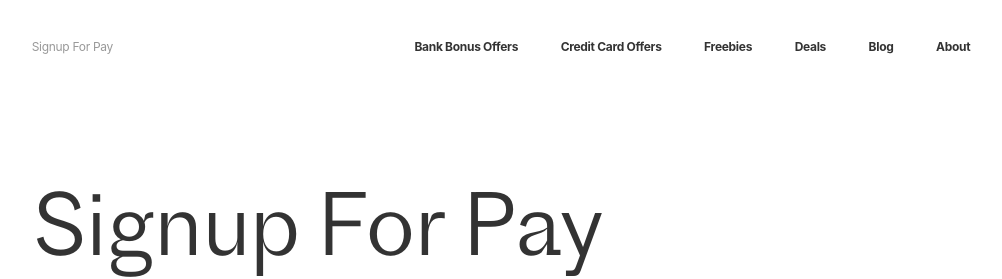
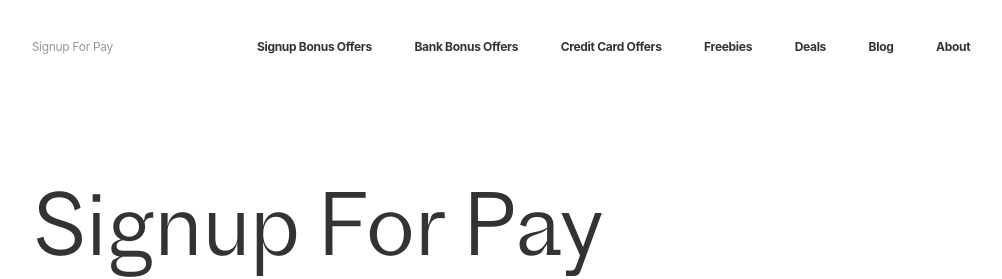
Before and after one commit to nickleeds/signupsforpay, a Jekyll site: the page built from index.html, in a window 1280 px wide. Shown: the top 279 px of the page, without its empty margins (139-1141 px from the left). Built offline with Jekyll 4.4.1, drawn with Linux system fonts in a browser that asks for light colours; nearby versions of some CDN libraries.

Commit message:
Update navigation.html

```diff
--- a/_includes/navigation.html
+++ b/_includes/navigation.html
@@ -3,6 +3,7 @@
     <h6 class="logotype f-xxs"><a class="op-5" href="/">Signup For Pay</a></h6>
 
     <ul class="f-xxs f-bold">
+        <li><a class="mr-5" href="/signup-bonus">Signup Bonus Offers</a></li>
       <li><a class="mr-5" href="/bank-bonus">Bank Bonus Offers</a></li>
       <li><a class="mr-5" href="/credit-card">Credit Card Offers</a></li>
       <li><a class="mr-5" href="/freebies">Freebies</a></li>
@@ -22,6 +23,7 @@
 
     <ul class="uc nav--list">
       <li class=""><a class="mr-5 f-proto f-8vw" href="/">Home</a></li>
+      <li><a class="mr-5 f-proto f-8vw" href="/signup-bonus">Signup Bonus Offers</a></li>
       <li><a class="mr-5 f-proto f-8vw" href="/bank-bonus">Bank Bonus Offers</a></li>
       <li><a class="mr-5 f-proto f-8vw" href="/credit-card">Credit Card Offers</a></li>
       <li><a class="mr-5 f-proto f-8vw" href="/freebies">Freebies</a></li>
```
